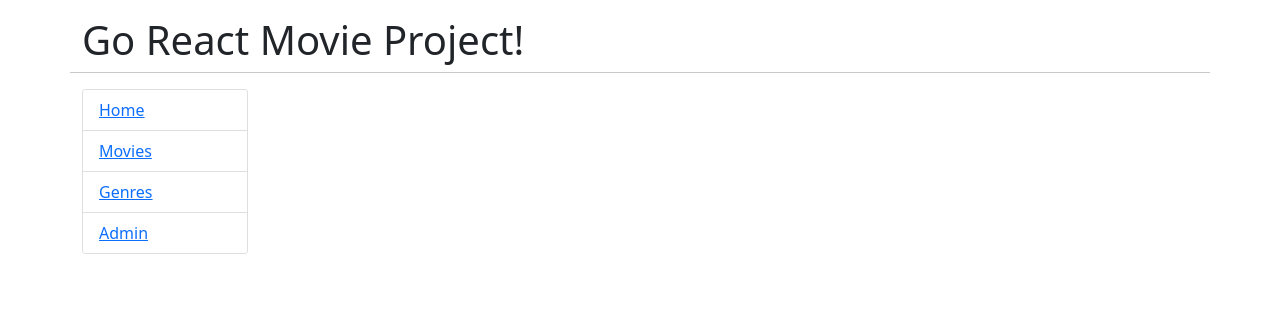
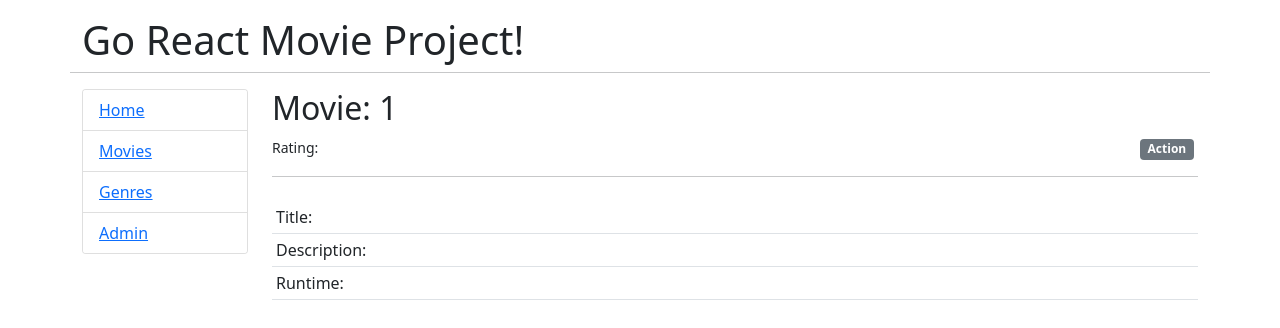
Before and after one commit to ikhbarnuri/idstack-goreactmovie-frontend, a React (Vite) app: page /movies/1 in a window 1280 px wide. Shown: the top 328 px of the page. Built offline with nearby package versions, Linux system fonts and the light colour scheme.

Commit message:
membuat komponen MovieList

```diff
--- a/package.json
+++ b/package.json
@@ -10,6 +10,7 @@
     "preview": "vite preview"
   },
   "dependencies": {
+    "axios": "^1.6.7",
     "react": "^18.2.0",
     "react-dom": "^18.2.0",
     "react-router-dom": "^6.21.3"
--- a/src/App.jsx
+++ b/src/App.jsx
@@ -7,6 +7,8 @@ import Home from './pages/Home/index.jsx';
 import Movies from './pages/Movies/index.jsx';
 import Genres from './pages/Genres/index.jsx';
 import Admin from './pages/Admin/index.jsx';
+import MovieDetail from './components/movies/MovieDetail.jsx';
+import ShowMovie from './pages/Movies/Show.jsx';
 
 // style
 import './App.css';
@@ -26,6 +28,7 @@ function App() {
           <div className="col-10">
             <Routes>
               <Route path={'/'} element={<Home />} />
+              <Route exact path={'/movies/:id'} element={<ShowMovie />} />
               <Route path={'/movies'} element={<Movies />} />
               <Route path={'/genres'} element={<Genres />} />
               <Route path={'/admin'} element={<Admin />} />
--- /dev/null
+++ b/src/components/movies/MovieDetail.jsx
@@ -0,0 +1,34 @@
+import { useParams } from 'react-router-dom';
+
+function MovieDetail() {
+  const { id } = useParams();
+
+  return (
+    <>
+      <h2>Movie: {id}</h2>
+      <div className="float-start">
+        <small>Rating:</small>
+      </div>
+      <div className="float-end">
+        <span className="badge bg-secondary me-1">Action</span>
+      </div>
+      <div className="clearfix"></div>
+      <hr />
+      <table className="table table-striped table-sm mt-4">
+        <thead>
+          <tr>
+            <td>Title:</td>
+          </tr>
+          <tr>
+            <td>Description:</td>
+          </tr>
+          <tr>
+            <td>Runtime:</td>
+          </tr>
+        </thead>
+      </table>
+    </>
+  );
+}
+
+export default MovieDetail;
--- a/src/components/movies/MovieList.jsx
+++ b/src/components/movies/MovieList.jsx
@@ -1,4 +1,5 @@
 import { useEffect, useState } from 'react';
+import { Link } from 'react-router-dom';
 
 function MovieList() {
   const [movies, setMovies] = useState([]);
@@ -19,9 +20,9 @@ function MovieList() {
             <div className="card-body">
               <h5 className="card-title">{movie.title}</h5>
               <p className="card-text">With supporting text below as a natural lead-in to additional content.</p>
-              <a href="#" className="btn btn-primary">
+              <Link to={`/movies/${movie.id}`} className="btn btn-primary">
                 Go somewhere
-              </a>
+              </Link>
             </div>
           </div>
         </div>
--- /dev/null
+++ b/src/pages/Movies/Show.jsx
@@ -0,0 +1,34 @@
+import { useParams } from 'react-router-dom';
+
+function ShowMovie() {
+  const { id } = useParams();
+
+  return (
+    <>
+      <h2>Movie: {id}</h2>
+      <div className="float-start">
+        <small>Rating:</small>
+      </div>
+      <div className="float-end">
+        <span className="badge bg-secondary me-1">Action</span>
+      </div>
+      <div className="clearfix"></div>
+      <hr />
+      <table className="table table-striped table-sm mt-4">
+        <thead>
+        <tr>
+          <td>Title:</td>
+        </tr>
+        <tr>
+          <td>Description:</td>
+        </tr>
+        <tr>
+          <td>Runtime:</td>
+        </tr>
+        </thead>
+      </table>
+    </>
+  );
+}
+
+export default ShowMovie;
```
Also changed, not shown: 1 other file (tests, documents, lock files or other folders).
